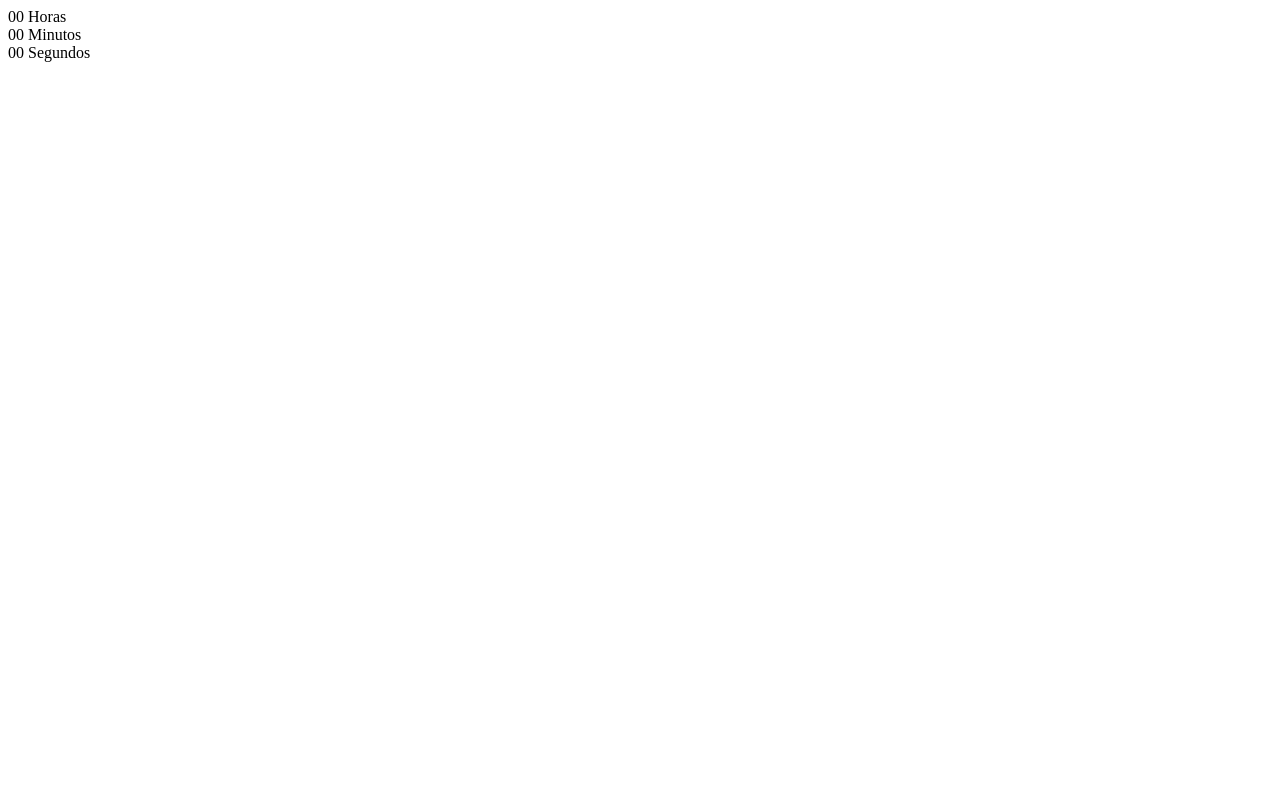
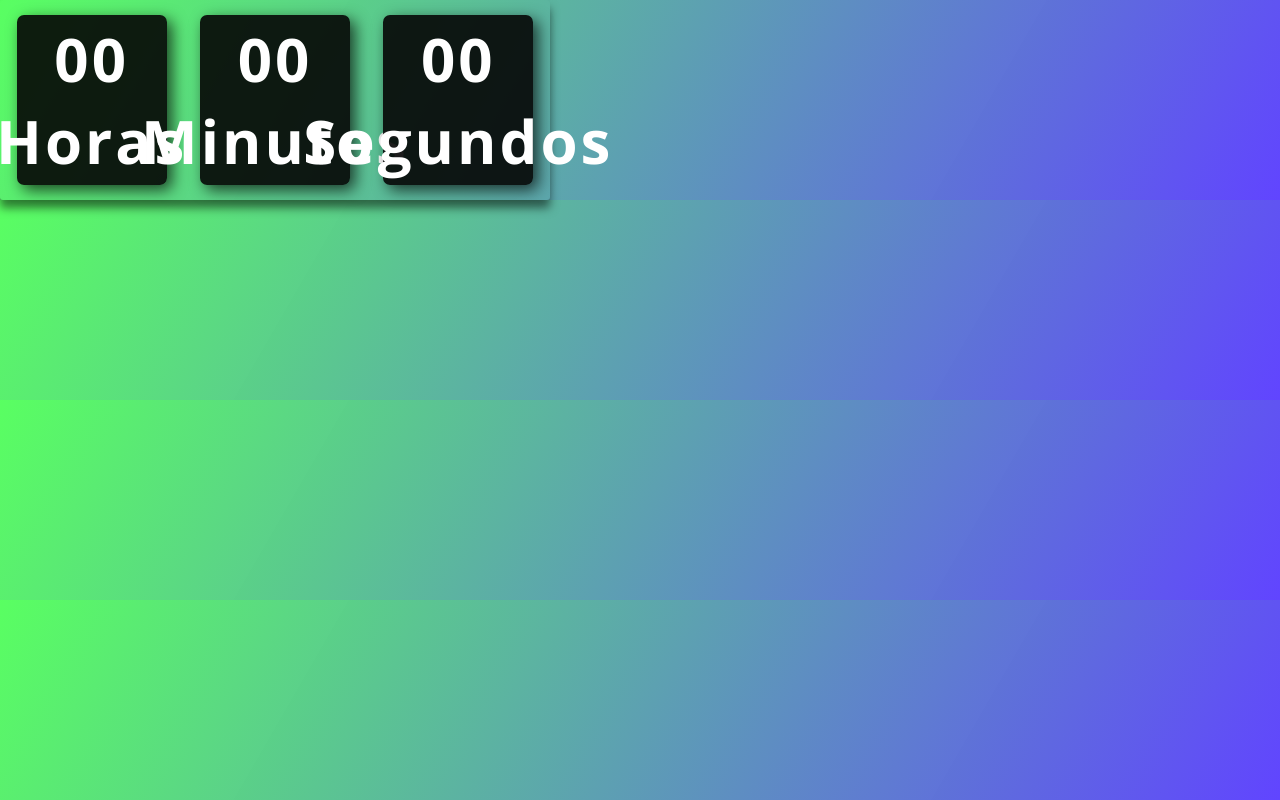
Before and after one commit to Joaomarcellodev/relogio_digital, a plain HTML site: page index.html in a window 1280 px wide. Drawn offline with nearby package versions, Linux system fonts and the light colour scheme.

Commit message:
inport js + finish css

```diff
--- a/index.html
+++ b/index.html
@@ -28,8 +28,7 @@
     </div>
 
 
-
-
+    <script src="script.js"></script>
 
 </body>
 </html>
--- a/style.css
+++ b/style.css
@@ -0,0 +1,50 @@
+@import url('https://fonts.googleapis.com/css2?family=Open+Sans:ital,wght@0,300..800;1,300..800&display=swap');
+
+
+*{
+    padding: 0;
+    margin: 0;
+    font-family: 'Open Sans', sans-serif;
+}
+
+body{
+    width: 100vh;
+    background: linear-gradient(120deg,#3bff45d8,#4625ffda);
+    display: flex;
+    align-items: center;
+}
+
+.relogio{
+    display: flex;
+    align-items: center;
+    justify-content: space-around;
+    height: 200px;
+    width: 550px;
+    background: transparent;
+    border-radius: 3px;
+    box-shadow: 0px 8px 10px rgba(0, 0, 0, .5);
+}
+
+.relogio div{
+    height: 170px;
+    width: 150px;
+    display: flex;
+    flex-direction: column;
+    align-items: center;
+    justify-content: center;
+    color: #fff;
+    background: rgba(5,5,5, .9);
+    box-shadow: 5px 5px 15px rgba(0,0,0, .7);
+    border-radius: 7px;
+    letter-spacing: 3px;
+}
+
+
+.relogio span{
+    font-weight: bolder;
+    font-size: 60px;
+}
+
+.relogio span .tempo{
+    font-size: 10px;
+}
```
